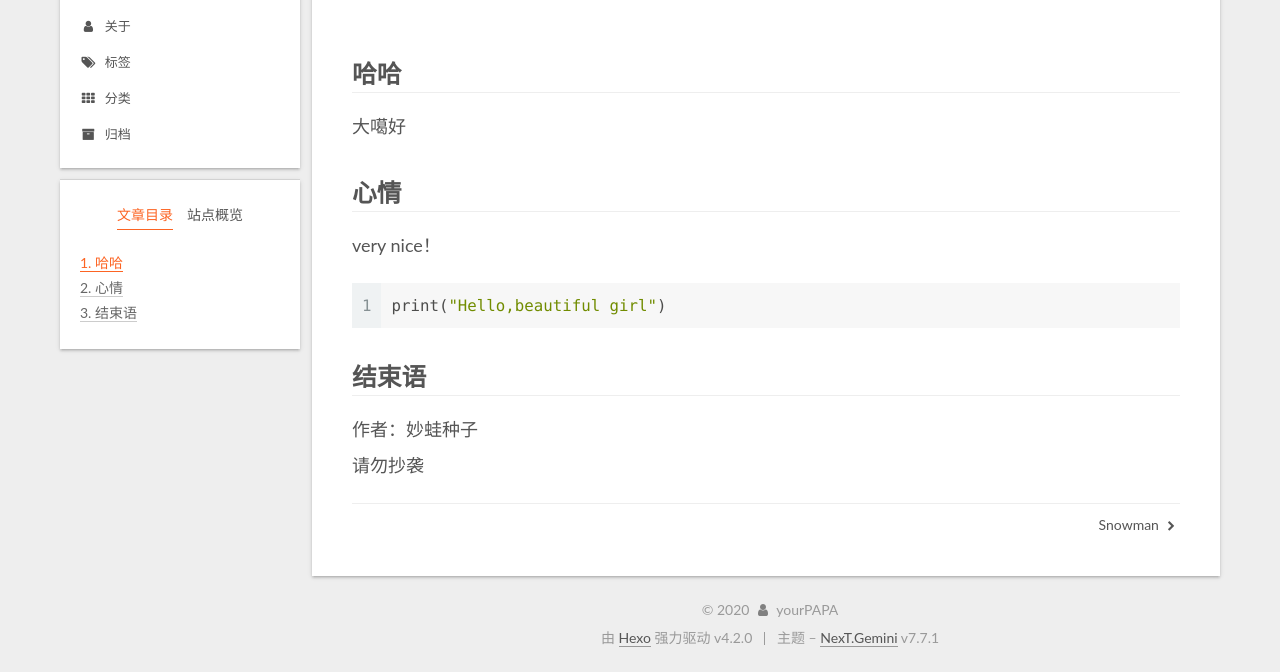
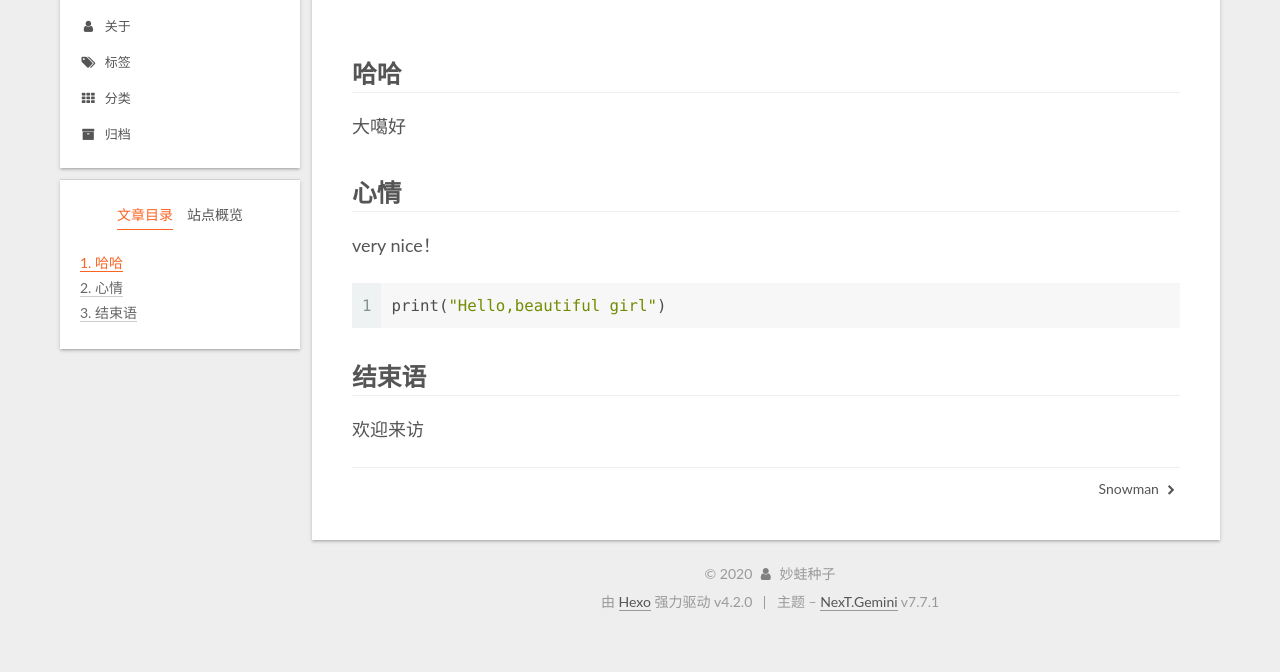
Before and after one commit to miaowazhongzi529/miaowazhongzi529.github.io, a plain HTML site: page 2020/02/18/铛铛！第一篇/index.html in a window 1280 px wide. Shown: the part 129-801 px from the top of the page. Drawn offline with Linux system fonts and the light colour scheme.

Commit message:
Site updated: 2020-02-18 20:38:34

```diff
--- a/2020/02/18/铛铛！第一篇/index.html
+++ b/2020/02/18/铛铛！第一篇/index.html
@@ -20,16 +20,16 @@
     var CONFIG = {"hostname":"yoursite.com","root":"/","scheme":"Gemini","version":"7.7.1","exturl":false,"sidebar":{"position":"left","display":"post","padding":18,"offset":12,"onmobile":false},"copycode":{"enable":false,"show_result":false,"style":null},"back2top":{"enable":true,"sidebar":false,"scrollpercent":false},"bookmark":{"enable":false,"color":"#222","save":"auto"},"fancybox":false,"mediumzoom":false,"lazyload":false,"pangu":false,"comments":{"style":"tabs","active":null,"storage":true,"lazyload":false,"nav":null},"algolia":{"hits":{"per_page":10},"labels":{"input_placeholder":"Search for Posts","hits_empty":"We didn't find any results for the search: ${query}","hits_stats":"${hits} results found in ${time} ms"}},"localsearch":{"enable":false,"trigger":"auto","top_n_per_article":1,"unescape":false,"preload":false},"motion":{"enable":true,"async":false,"transition":{"post_block":"fadeIn","post_header":"slideDownIn","post_body":"slideDownIn","coll_header":"slideLeftIn","sidebar":"slideUpIn"}}};
   </script>
 
-  <meta name="description" content="哈哈大噶好 心情very nice！ 1print(&quot;Hello,beautiful girl&quot;)  结束语作者：妙蛙种子请勿抄袭">
+  <meta name="description" content="哈哈大噶好 心情very nice！ 1print(&quot;Hello,beautiful girl&quot;)  结束语欢迎来访">
 <meta property="og:type" content="article">
 <meta property="og:title" content="铛铛！第一篇">
 <meta property="og:url" content="http://yoursite.com/2020/02/18/%E9%93%9B%E9%93%9B%EF%BC%81%E7%AC%AC%E4%B8%80%E7%AF%87/index.html">
 <meta property="og:site_name" content="精神小伙来也">
-<meta property="og:description" content="哈哈大噶好 心情very nice！ 1print(&quot;Hello,beautiful girl&quot;)  结束语作者：妙蛙种子请勿抄袭">
+<meta property="og:description" content="哈哈大噶好 心情very nice！ 1print(&quot;Hello,beautiful girl&quot;)  结束语欢迎来访">
 <meta property="og:locale" content="zh_CN">
 <meta property="article:published_time" content="2020-02-18T09:57:28.000Z">
-<meta property="article:modified_time" content="2020-02-18T10:08:04.586Z">
-<meta property="article:author" content="yourPAPA">
+<meta property="article:modified_time" content="2020-02-18T12:14:30.663Z">
+<meta property="article:author" content="妙蛙种子">
 <meta name="twitter:card" content="summary">
 
 <link rel="canonical" href="http://yoursite.com/2020/02/18/%E9%93%9B%E9%93%9B%EF%BC%81%E7%AC%AC%E4%B8%80%E7%AF%87/">
@@ -164,7 +164,7 @@
 
     <span hidden itemprop="author" itemscope itemtype="http://schema.org/Person">
       <meta itemprop="image" content="/images/oho.jpg">
-      <meta itemprop="name" content="yourPAPA">
+      <meta itemprop="name" content="妙蛙种子">
       <meta itemprop="description" content="你看着不太聪明的亚子">
     </span>
 
@@ -184,7 +184,7 @@
               <span class="post-meta-item-text">发表于</span>
 
 
-              <time title="创建时间：2020-02-18 17:57:28 / 修改时间：18:08:04" itemprop="dateCreated datePublished" datetime="2020-02-18T17:57:28+08:00">2020-02-18</time>
+              <time title="创建时间：2020-02-18 17:57:28 / 修改时间：20:14:30" itemprop="dateCreated datePublished" datetime="2020-02-18T17:57:28+08:00">2020-02-18</time>
             </span>
 
 
@@ -203,7 +203,7 @@
 <h2 id="心情"><a href="#心情" class="headerlink" title="心情"></a>心情</h2><p>very nice！</p>
 <figure class="highlight python"><table><tr><td class="gutter"><pre><span class="line">1</span><br></pre></td><td class="code"><pre><span class="line">print(<span class="string">"Hello,beautiful girl"</span>)</span><br></pre></td></tr></table></figure>
 
-<h2 id="结束语"><a href="#结束语" class="headerlink" title="结束语"></a>结束语</h2><p>作者：妙蛙种子<br>请勿抄袭</p>
+<h2 id="结束语"><a href="#结束语" class="headerlink" title="结束语"></a>结束语</h2><p>欢迎来访</p>
 
     </div>
 
@@ -288,9 +288,9 @@
 
       <div class="site-overview-wrap sidebar-panel">
         <div class="site-author motion-element" itemprop="author" itemscope itemtype="http://schema.org/Person">
-    <img class="site-author-image" itemprop="image" alt="yourPAPA"
+    <img class="site-author-image" itemprop="image" alt="妙蛙种子"
       src="/images/oho.jpg">
-  <p class="site-author-name" itemprop="name">yourPAPA</p>
+  <p class="site-author-name" itemprop="name">妙蛙种子</p>
   <div class="site-description" itemprop="description">你看着不太聪明的亚子</div>
 </div>
 <div class="site-state-wrap motion-element">
@@ -328,7 +328,7 @@
   <span class="with-love">
     <i class="fa fa-user"></i>
   </span>
-  <span class="author" itemprop="copyrightHolder">yourPAPA</span>
+  <span class="author" itemprop="copyrightHolder">妙蛙种子</span>
 </div>
   <div class="powered-by">由 <a href="https://hexo.io/" class="theme-link" rel="noopener" target="_blank">Hexo</a> 强力驱动 v4.2.0
   </div>
--- a/css/main.css
+++ b/css/main.css
@@ -1163,7 +1163,7 @@ pre .javascript .function {
 }
 .links-of-author a::before,
 .links-of-author span.exturl::before {
-  background: #8a9eff;
+  background: #ff138e;
   border-radius: 50%;
   content: ' ';
   display: inline-block;
```
Also changed, not shown: 2020/02/18/Snowman/index.html (+5 -5 lines), archives/2020/02/index.html (+4 -4 lines), archives/2020/index.html (+4 -4 lines), archives/index.html (+4 -4 lines), index.html (+8 -8 lines).
